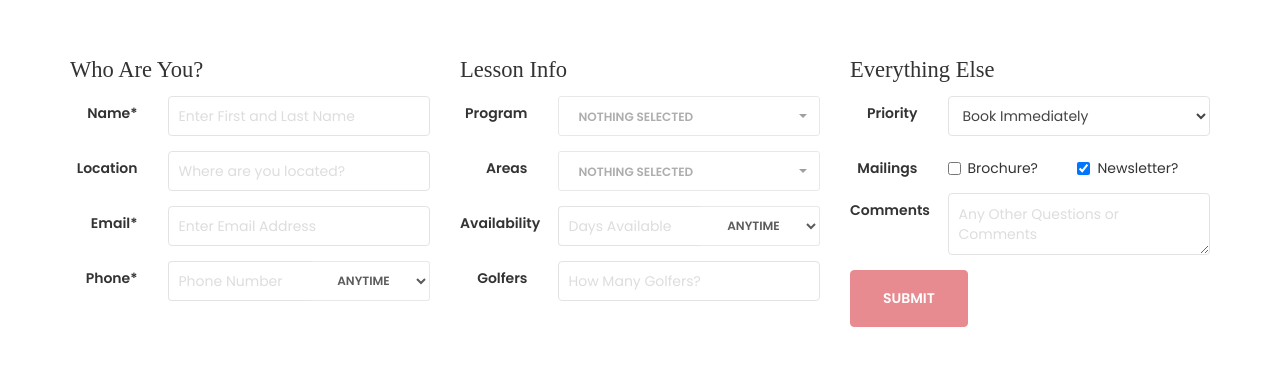
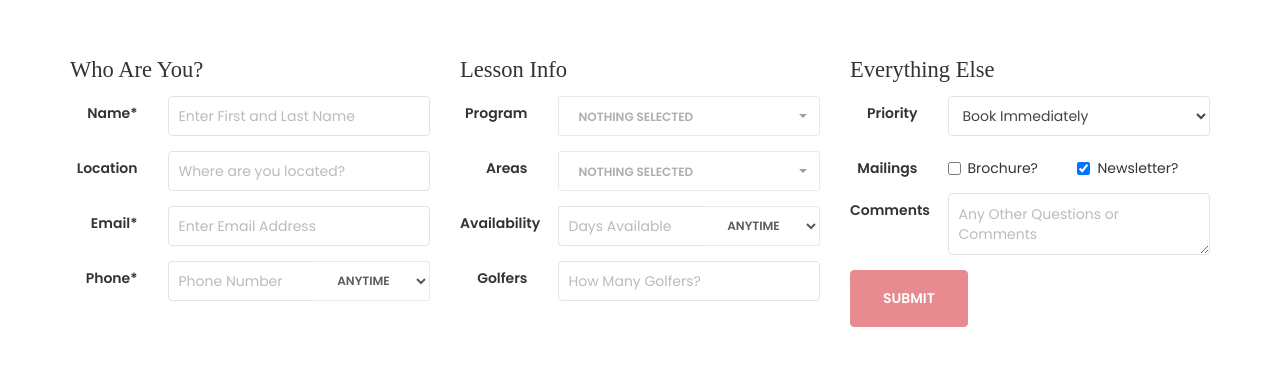
Before and after one commit to cheneymah18/lyfordgolf, a Jekyll site: the page built from contact.html, in a window 1280 px wide and 900 px high, scrolled down 623 px. Shown: the part 150-529 px from the top of the window. Built offline with Jekyll 4.4.1, drawn with Linux system fonts in a browser that asks for light colours; nearby versions of some CDN libraries; some web fonts are replaced.

Commit message:
small contact form CSS bugs with gaia theme

```diff
--- a/assets/css/gaia.css
+++ b/assets/css/gaia.css
@@ -802,28 +802,28 @@ a,
 }
 
 .form-control::-moz-placeholder {
-  color: #DDDDDD;
+  color: #BBB;
   opacity: 1;
   filter: alpha(opacity=100);
   -webkit-font-smoothing: antialiased;
 }
 
 .form-control:-moz-placeholder {
-  color: #DDDDDD;
+  color: #BBB;
   opacity: 1;
   filter: alpha(opacity=100);
   -webkit-font-smoothing: antialiased;
 }
 
 .form-control::-webkit-input-placeholder {
-  color: #DDDDDD;
+  color: #BBB;
   opacity: 1;
   filter: alpha(opacity=100);
   -webkit-font-smoothing: antialiased;
 }
 
 .form-control:-ms-input-placeholder {
-  color: #DDDDDD;
+  color: #BBB;
   opacity: 1;
   filter: alpha(opacity=100);
   -webkit-font-smoothing: antialiased;
@@ -1742,7 +1742,7 @@ a,
   margin: 0;
   padding: 0;
   border-radius: 4px;
-  display: block;
+  /*display: block;*/
   z-index: 9000;
   position: absolute;
   opacity: 0;
```
